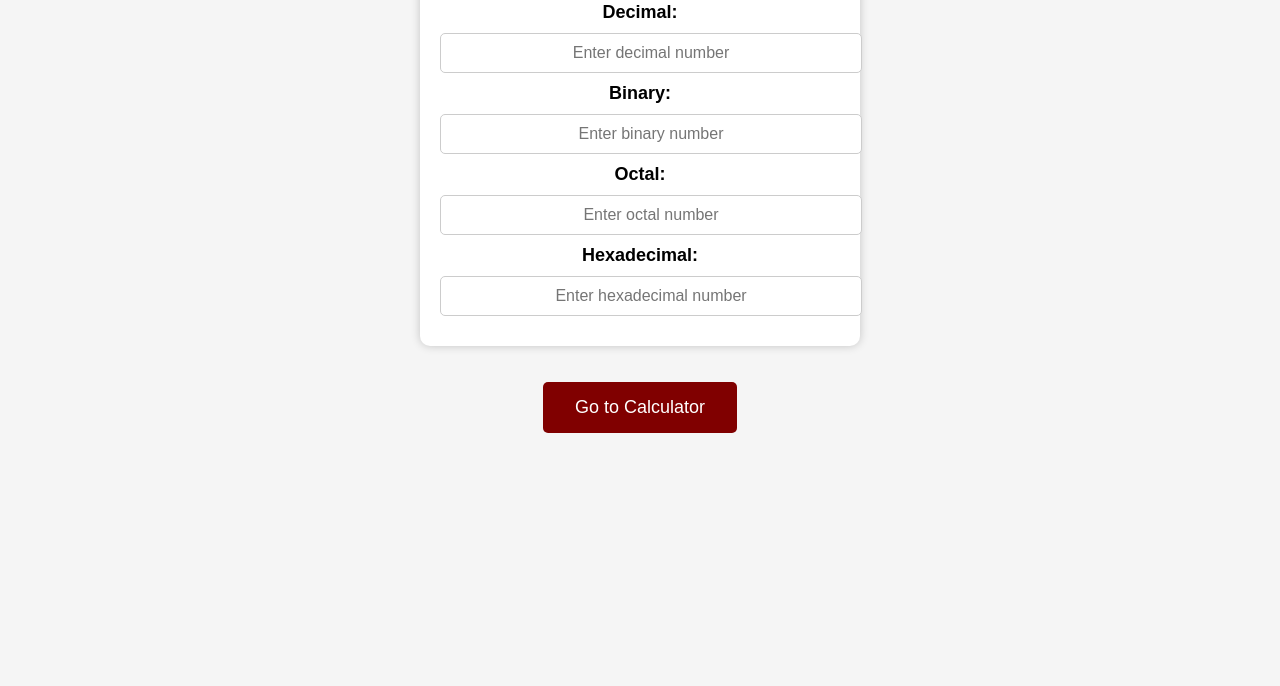
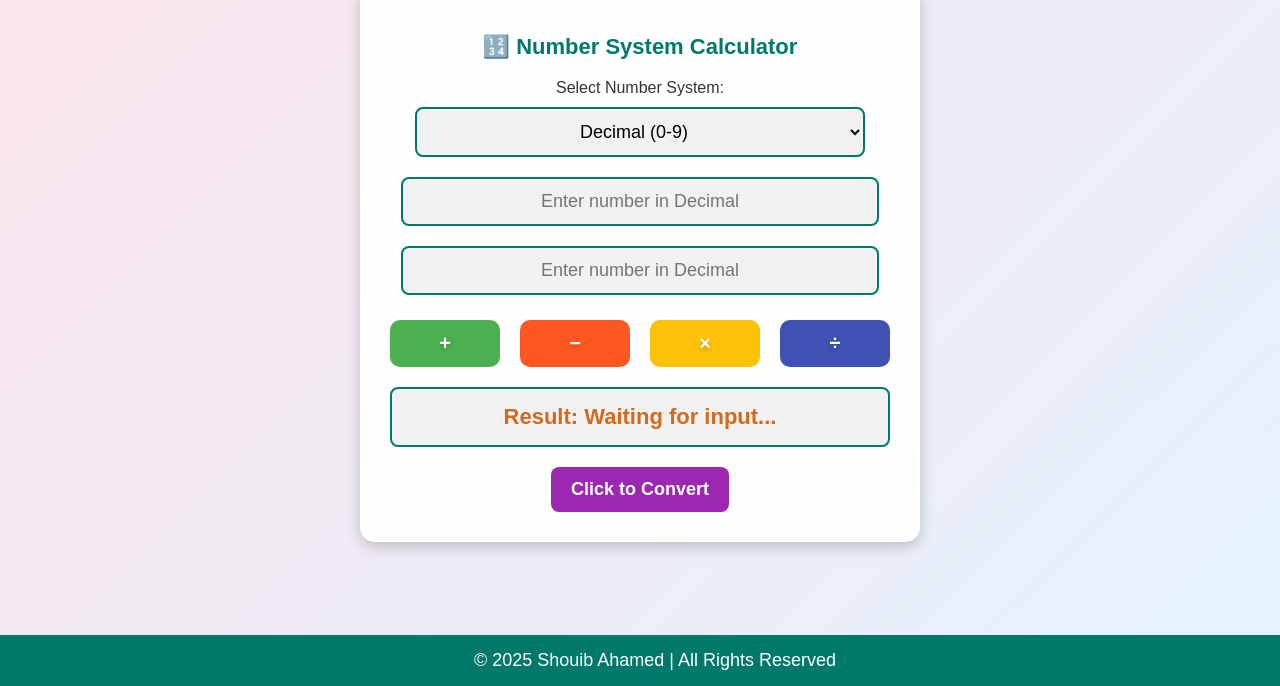
Before and after one commit to shoui05/number-system-converter, a plain HTML site: page index.html in a window 1280 px wide. Shown: the part 114-800 px from the top of the page. Drawn offline with Linux system fonts and the light colour scheme.

Commit message:
Update index.html

```diff
--- a/index.html
+++ b/index.html
@@ -3,222 +3,237 @@
 <head>
     <meta charset="UTF-8">
     <meta name="viewport" content="width=device-width, initial-scale=1.0">
-    <title>Number System Converter</title>
+    <title>Smart Number System Calculator by SA . CreatoR</title>
     <style>
         body {
-            font-family: Arial, sans-serif;
+            font-family: 'Poppins', sans-serif;
             text-align: center;
-            background: #f5f5f5;
-            padding: 20px;
+            background: linear-gradient(135deg, #FCE4EC, #E3F2FD);
+            color: #333;
+            margin: 0;
+            padding: 0;
+            display: flex;
+            flex-direction: column;
+            min-height: 100vh;
+        }
+        .presentation {
+            font-size: 24px;
+            font-weight: bold;
+            color: white; /* টাইটেলের সাথে ম্যাচ করে কালার */
+            background: #00796B;
+            padding: 15px 20px;
+            box-shadow: 0 4px 10px rgba(0, 0, 0, 0.1);
+            width: 100%;
+            position: fixed;
+            top: 0;
+            left: 0;
+            z-index: 1000;
         }
         .container {
-            background: white;
-            padding: 20px;
+            background: rgba(255, 255, 255, 0.95);
+            padding: 30px;
+            border-radius: 15px;
+            box-shadow: 0 5px 15px rgba(0, 0, 0, 0.2);
+            max-width: 500px;
+            width: 100%;
+            margin: 100px auto 60px; /* Adjusted margin for fixed header and footer */
+        }
+        h2 {
+            color: #00796B;
+            font-size: 22px;
+        }
+        select, input {
+            width: 90%;
+            padding: 12px;
+            margin: 10px 0;
+            border: 2px solid #00796B;
+            border-radius: 8px;
+            font-size: 18px;
+            text-align: center;
+            background: rgba(0, 0, 0, 0.05);
+            outline: none;
+        }
+        .button-group {
+            display: flex;
+            justify-content: space-between;
+            margin-top: 15px;
+        }
+        .btn {
+            width: 22%;
+            padding: 12px;
+            border: none;
             border-radius: 10px;
-            box-shadow: 0 0 10px rgba(0, 0, 0, 0.2);
-            max-width: 400px;
-            margin: auto;
+            font-size: 20px;
+            font-weight: bold;
+            cursor: pointer;
+            transition: 0.3s;
+            color: white;
+            text-shadow: 0 2px 4px rgba(0, 0, 0, 0.2);
         }
-        input {
-            width: 100%;
-            padding: 10px;
-            margin: 10px 0;
-            border: 1px solid #ccc;
-            border-radius: 5px;
-            font-size: 16px;
-            text-align: center;
-        }
-        label {
-            font-weight: bold;
-            font-size: 18px;
+        .btn-plus { background: #4CAF50; }
+        .btn-minus { background: #FF5722; }
+        .btn-multiply { background: #FFC107; }
+        .btn-divide { background: #3F51B5; }
+
+        /* 🎯 ক্লিক করার পর ইফেক্ট */
+        .btn.active {
+            transform: scale(1.1);
+            box-shadow: 0 0 15px rgba(0, 0, 0, 0.3);
         }
 
-        .button {
-            display: inline-block;
-            padding: 15px 32px;
-            font-size: 18px;
-            text-align: center;
-            cursor: pointer;
-            background-color: maroon;
-            color: white;
-            border-radius: 5px;
-            text-decoration: none;
+        .btn:hover {
+            opacity: 0.8;
+        }
+        .result {
+            margin-top: 20px;
+            font-size: 22px;
+            font-weight: bold;
+            color: #D2691E;
+            border: 2px solid #00796B; /* ফলাফলের জন্য ফ্রেম */
+            padding: 15px;
+            border-radius: 8px;
+            background: rgba(0, 0, 0, 0.05);
         }
 
-        .button:hover {
-            background-color: #218838;
+        /* 🔥 ফুটার স্টাইল */
+        footer {
+            background: #00796B;
+            color: white;
+            font-size: 18px;
+            padding: 15px;
+            text-align: center;
+            width: 100%;
+            position: fixed;
+            bottom: 0;
+            left: 0;
+            z-index: 1000;
+        }
+
+        /* কনভার্টার বাটন স্টাইল */
+        .converter-btn {
+            background: #9C27B0;
+            color: white;
+            padding: 12px 20px;
+            border: none;
+            border-radius: 8px;
+            font-size: 18px;
+            font-weight: bold;
+            cursor: pointer;
+            margin-top: 20px;
+            transition: 0.3s;
+        }
+        .converter-btn:hover {
+            opacity: 0.8;
         }
     </style>
 </head>
-<body vlink="red">
+<body>
+
+    <div class="presentation"><i><u>S A . CreatoR</u></i><span> <i>presents</i> </span></div>
 
     <div class="container">
-        <h2>Number System Converter</h2>
+        <h2>🔢 Number System Calculator</h2>
 
-        <label>Decimal:</label>
-        <input type="text" id="decimal" oninput="convertFromDecimal()" placeholder="Enter decimal number">
+        <label for="system">Select Number System:</label>
+        <select id="system" onchange="updateInputs()">
+            <option value="2">Binary (0-1)</option>
+            <option value="8">Octal (0-7)</option>
+            <option value="10" selected>Decimal (0-9)</option>
+            <option value="16">Hexadecimal (0-9, A-F)</option>
+        </select>
 
-        <label>Binary:</label>
-        <input type="text" id="binary" oninput="convertFromBinary()" placeholder="Enter binary number">
+        <input type="text" id="num1" placeholder="Enter number in Decimal">
+        <input type="text" id="num2" placeholder="Enter number in Decimal">
 
-        <label>Octal:</label>
-        <input type="text" id="octal" oninput="convertFromOctal()" placeholder="Enter octal number">
-
-        <label>Hexadecimal:</label>
-        <input type="text" id="hexadecimal" oninput="convertFromHex()" placeholder="Enter hexadecimal number">
-
+        <div class="button-group">
+            <button class="btn btn-plus" onclick="calculate('+', this)">+</button>
+            <button class="btn btn-minus" onclick="calculate('-', this)">−</button>
+            <button class="btn btn-multiply" onclick="calculate('*', this)">×</button>
+            <button class="btn btn-divide" onclick="calculate('/', this)">÷</button>
         </div>
 
-    <br><br>
+        <div class="result" id="result">Result: Waiting for input...</div>
 
-    <a href="example.html" class="button">Go to Calculator</a>
+        <!-- কনভার্টার বাটন -->
+        <button class="converter-btn" onclick="redirectToConverter()">Click to Convert</button>
+    </div>
 
-
-
+    <footer>
+        © 2025 Shouib Ahamed | All Rights Reserved
+    </footer>
 
     <script>
-        function convertFromDecimal() {
-            let decimal = document.getElementById("decimal").value.trim();
-            if (decimal === "" || isNaN(decimal)) return;
-
-            decimal = parseFloat(decimal);
-
-            document.getElementById("binary").value = decimalToBinary(decimal);
-            document.getElementById("octal").value = decimalToOctal(decimal);
-            document.getElementById("hexadecimal").value = decimalToHex(decimal);
+        function parseInput(value, base) {
+            return parseInt(value, base);
         }
 
-        function convertFromBinary() {
-            let binary = document.getElementById("binary").value.trim();
-            if (binary === "" || !/^[01.]+$/.test(binary)) return;
-
-            let decimal = binaryToDecimal(binary);
-            document.getElementById("decimal").value = decimal;
-            document.getElementById("octal").value = decimalToOctal(decimal);
-            document.getElementById("hexadecimal").value = decimalToHex(decimal);
+        function convertOutput(value, base) {
+            return value.toString(base).toUpperCase();
         }
 
-        function convertFromOctal() {
-            let octal = document.getElementById("octal").value.trim();
-            if (octal === "" || !/^[0-7.]+$/.test(octal)) return;
+        function updateInputs() {
+            let system = parseInt(document.getElementById("system").value);
+            let placeholderText = {
+                2: "Enter number in Binary (0-1)",
+                8: "Enter number in Octal (0-7)",
+                10: "Enter number in Decimal (0-9)",
+                16: "Enter number in Hexadecimal (0-9, A-F)"
+            };
 
-            let decimal = octalToDecimal(octal);
-            document.getElementById("decimal").value = decimal;
-            document.getElementById("binary").value = decimalToBinary(decimal);
-            document.getElementById("hexadecimal").value = decimalToHex(decimal);
+            document.getElementById("num1").placeholder = placeholderText[system];
+            document.getElementById("num2").placeholder = placeholderText[system];
         }
 
-        function convertFromHex() {
-            let hex = document.getElementById("hexadecimal").value.trim();
-            if (hex === "" || !/^[0-9A-Fa-f.]+$/.test(hex)) return;
+        function calculate(operator, btn) {
+            let system = parseInt(document.getElementById("system").value);
+            let num1 = document.getElementById("num1").value.trim();
+            let num2 = document.getElementById("num2").value.trim();
 
-            let decimal = hexToDecimal(hex);
-            document.getElementById("decimal").value = decimal;
-            document.getElementById("binary").value = decimalToBinary(decimal);
-            document.getElementById("octal").value = decimalToOctal(decimal);
+            if (num1 === "" || num2 === "") {
+                document.getElementById("result").innerHTML = "Result: Waiting for input...";
+                return;
             }
 
-        function decimalToBinary(num) {
-            let parts = num.toString().split(".");
-            let integerPart = parseInt(parts[0]).toString(2);
-            let fractionPart = parts[1] ? decimalFractionToBinary(parseFloat("0." + parts[1])) : "";
-            return fractionPart ? integerPart + "." + fractionPart : integerPart;
+            let decimalNum1 = parseInput(num1, system);
+            let decimalNum2 = parseInput(num2, system);
+
+            if (isNaN(decimalNum1) || isNaN(decimalNum2)) {
+                document.getElementById("result").innerHTML = "Invalid input!";
+                return;
             }
 
-        function decimalFractionToBinary(fraction) {
-            let binary = "";
-            let limit = 10;
-            while (fraction > 0 && limit > 0) {
-                fraction *= 2;
-                binary += Math.floor(fraction);
-                fraction -= Math.floor(fraction);
-                limit--;
-            }
-            return binary;
+            let result;
+            switch (operator) {
+                case "+": result = decimalNum1 + decimalNum2; break;
+                case "-": result = decimalNum1 - decimalNum2; break;
+                case "*": result = decimalNum1 * decimalNum2; break;
+                case "/": result = decimalNum2 !== 0 ? decimalNum1 / decimalNum2 : "Cannot divide by zero"; break;
+                default: result = "Invalid operation";
             }
 
-        function binaryToDecimal(binary) {
-            let parts = binary.split(".");
-            let integerPart = parseInt(parts[0], 2);
-            let fractionPart = parts[1] ? binaryFractionToDecimal(parts[1]) : 0;
-            return integerPart + fractionPart;
+            if (typeof result === "number") {
+                result = convertOutput(result, system);
             }
 
-        function binaryFractionToDecimal(fraction) {
-            let decimal = 0;
-            for (let i = 0; i < fraction.length; i++) {
-                decimal += parseInt(fraction[i]) * Math.pow(2, -(i + 1));
-            }
-            return decimal;
+            document.getElementById("result").innerHTML = `Result: ${result}`;
+
+            // Save result to localStorage
+            localStorage.setItem("result", result);
+            localStorage.setItem("system", system);
+
+            // 🎯 ক্লিক করা বোতাম হাইলাইট করা
+            document.querySelectorAll('.btn').forEach(b => b.classList.remove('active'));
+            btn.classList.add('active');
         }
 
-        function decimalToOctal(num) {
-            let parts = num.toString().split(".");
-            let integerPart = parseInt(parts[0]).toString(8);
-            let fractionPart = parts[1] ? decimalFractionToOctal(parseFloat("0." + parts[1])) : "";
-            return fractionPart ? integerPart + "." + fractionPart : integerPart;
+        function redirectToConverter() {
+            let result = localStorage.getItem("result");
+            let system = localStorage.getItem("system");
+            if (result && system) {
+                window.location.href = `example.html?result=${result}&system=${system}`;
+            } else {
+                alert("No result found. Please calculate first.");
             }
-
-        function decimalFractionToOctal(fraction) {
-            let octal = "";
-            let limit = 10;
-            while (fraction > 0 && limit > 0) {
-                fraction *= 8;
-                octal += Math.floor(fraction);
-                fraction -= Math.floor(fraction);
-                limit--;
-            }
-            return octal;
-        }
-
-        function octalToDecimal(octal) {
-            let parts = octal.split(".");
-            let integerPart = parseInt(parts[0], 8);
-            let fractionPart = parts[1] ? octalFractionToDecimal(parts[1]) : 0;
-            return integerPart + fractionPart;
-        }
-
-        function octalFractionToDecimal(fraction) {
-            let decimal = 0;
-            for (let i = 0; i < fraction.length; i++) {
-                decimal += parseInt(fraction[i]) * Math.pow(8, -(i + 1));
-            }
-            return decimal;
-        }
-
-        function decimalToHex(num) {
-            let parts = num.toString().split(".");
-            let integerPart = parseInt(parts[0]).toString(16).toUpperCase();
-            let fractionPart = parts[1] ? decimalFractionToHex(parseFloat("0." + parts[1])) : "";
-            return fractionPart ? integerPart + "." + fractionPart : integerPart;
-        }
-
-        function decimalFractionToHex(fraction) {
-            let hex = "";
-            let limit = 10;
-            while (fraction > 0 && limit > 0) {
-                fraction *= 16;
-                let digit = Math.floor(fraction);
-                hex += digit.toString(16).toUpperCase();
-                fraction -= digit;
-                limit--;
-            }
-            return hex;
-        }
-
-        function hexToDecimal(hex) {
-            let parts = hex.split(".");
-            let integerPart = parseInt(parts[0], 16);
-            let fractionPart = parts[1] ? hexFractionToDecimal(parts[1]) : 0;
-            return integerPart + fractionPart;
-        }
-
-        function hexFractionToDecimal(fraction) {
-            let decimal = 0;
-            for (let i = 0; i < fraction.length; i++) {
-                decimal += parseInt(fraction[i], 16) * Math.pow(16, -(i + 1));
-            }
-            return decimal;
         }
     </script>
 
```
Lines whose indentation alone changed are shown as unchanged.
